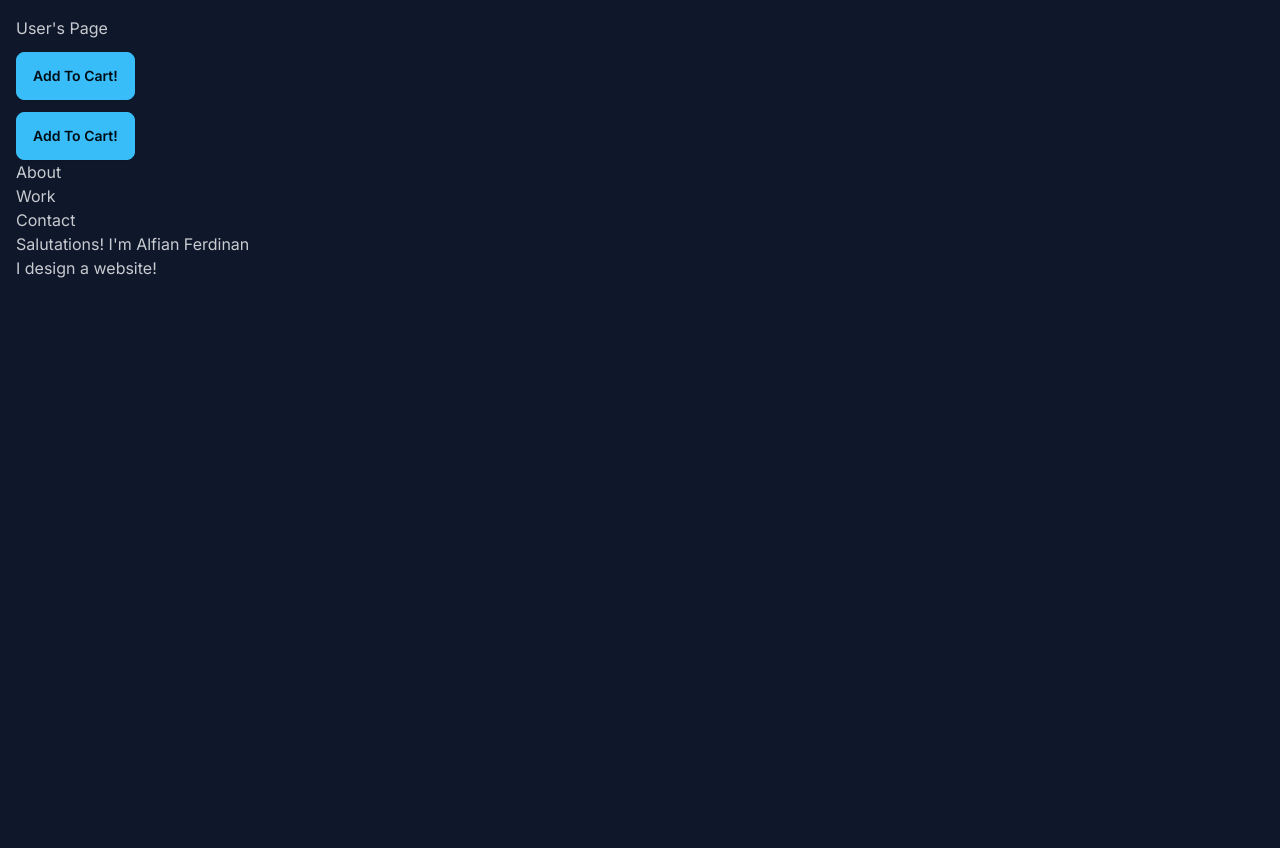
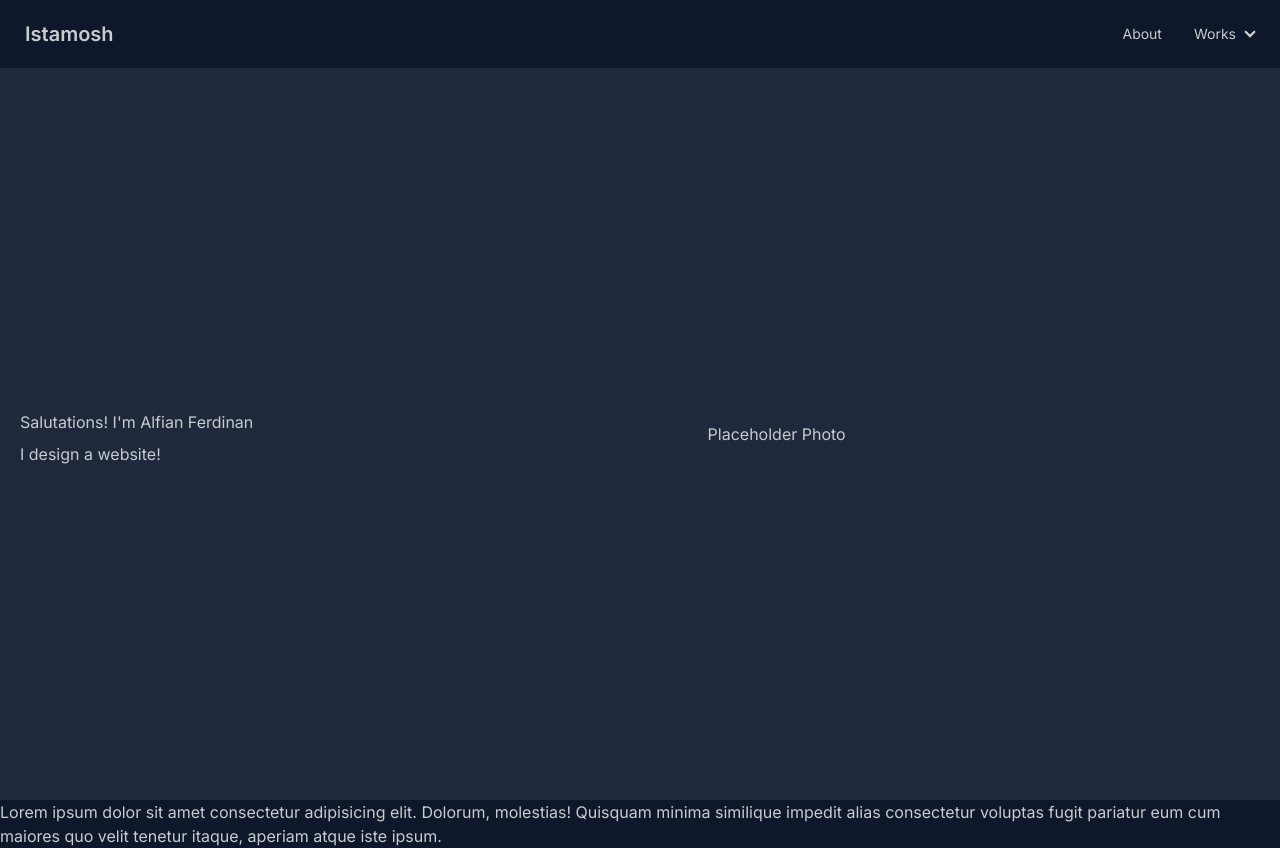
Before and after one commit to istamosh/istamosh.github.io, a Next.js app in the folder next-app/: page / in a window 1280 px wide. Before the commit the page ends 800 px from the top, so only its background shows below. Built offline with nearby package versions, Linux system fonts and the light colour scheme.

Commit message:
designing the navbar

```diff
--- a/next-app/app/globals.css
+++ b/next-app/app/globals.css
@@ -15,7 +15,7 @@
 }
 
 body {
-  padding: 1rem;
+
 }
 
 @layer utilities {
--- a/next-app/app/layout.tsx
+++ b/next-app/app/layout.tsx
@@ -5,7 +5,7 @@ import "./globals.css";
 const inter = Inter({ subsets: ["latin"] });
 
 export const metadata: Metadata = {
-  title: "Create Next App",
+  title: "Istamosh Portfolio",
   description: "Generated by create next app",
 };
 
--- a/next-app/app/page.tsx
+++ b/next-app/app/page.tsx
@@ -1,30 +1,29 @@
 import Image from "next/image";
 import Link from "next/link";
 import ProductCard from "./users/components/ProductCard";
+import NavigationBar from "./users/components/NavigationBar";
 
 export default function Home() {
   return (
     <main>
-      {/* <h1>Hello World!</h1> */}
+      <NavigationBar />
 
-      {/* accessing anchor tag link will re-request layout.css, webpack.js, main-app.js */}
-      {/* this will impact performance */}
-      {/* instead, use a Link tag */}
-      <Link href="/users">User&apos;s Page</Link>
-      <ProductCard />
-      <ProductCard />
-
-      <div id="navigation">
-        <ul>
-          <li>About</li>
-          <li>Work</li>
-          <li>Contact</li>
-        </ul>
+      <div
+        id="intro"
+        className="w-full h-[calc(100vh-68px)] bg-slate-800 flex items-center justify-between"
+      >
+        <div className="p-1">
+          <h1 className="px-4 py-2">Salutations! I'm Alfian Ferdinan</h1>
+          <p className="px-4">I design a website!</p>
+        </div>
+        <div className="grow text-center">Placeholder Photo</div>
       </div>
 
-      <div id="intro">
-        <h1>Salutations! I'm Alfian Ferdinan</h1>
-        <p>I design a website!</p>
+      <div id="showcase">
+        Lorem ipsum dolor sit amet consectetur adipisicing elit. Dolorum,
+        molestias! Quisquam minima similique impedit alias consectetur voluptas
+        fugit pariatur eum cum maiores quo velit tenetur itaque, aperiam atque
+        iste ipsum.
       </div>
     </main>
   );
--- /dev/null
+++ b/next-app/app/users/components/NavigationBar.tsx
@@ -0,0 +1,33 @@
+import React from "react";
+
+const NavigationBar = () => {
+  return (
+    <div className="navbar bg-base-100">
+      <div className="flex-1">
+        <a className="btn btn-ghost text-xl">Istamosh</a>
+      </div>
+      <div className="flex-none">
+        <ul className="menu menu-horizontal px-1">
+          <li>
+            <a>About</a>
+          </li>
+          <li>
+            <details>
+              <summary>Works</summary>
+              <ul className="bg-base-100 rounded-t-none p-2">
+                <li>
+                  <a>Link 1</a>
+                </li>
+                <li>
+                  <a>Link 2</a>
+                </li>
+              </ul>
+            </details>
+          </li>
+        </ul>
+      </div>
+    </div>
+  );
+};
+
+export default NavigationBar;
```
